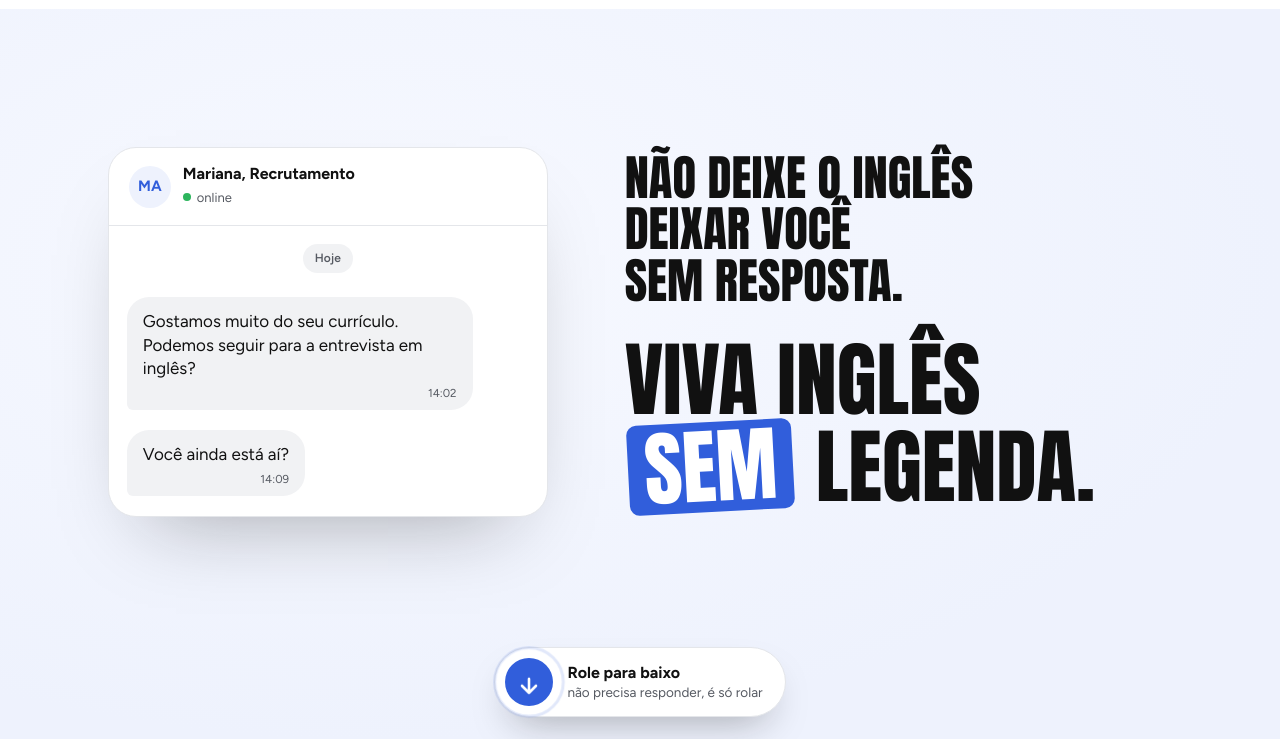
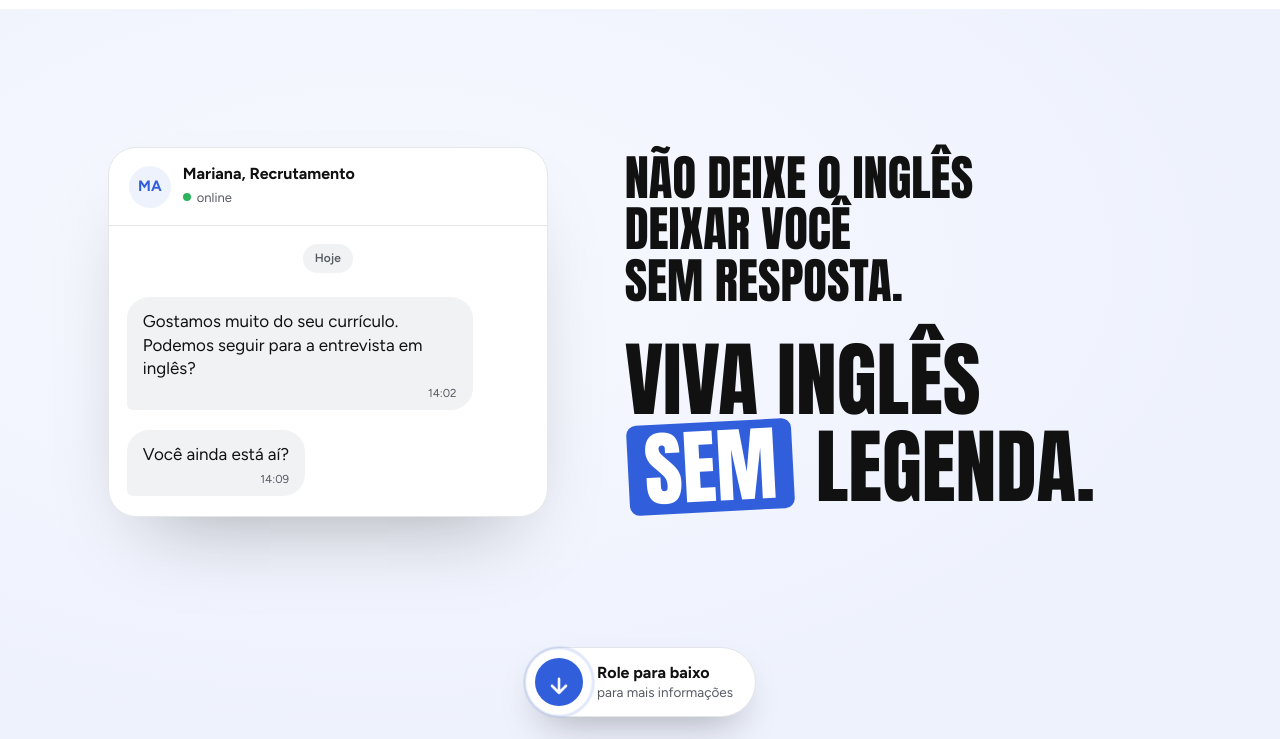
Before and after one commit to teacherbruno01/sem-legenda-site, a plain HTML site: page index.html in a window 1280 px wide. Shown: the part 59-798 px from the top of the page. Drawn offline with Linux system fonts and the light colour scheme.

Commit message:
Update guide button text for clarity

```diff
--- a/index.html
+++ b/index.html
@@ -414,7 +414,7 @@ html:not(.anim) .row[data-until]{display:none}
   <div class="guide">
     <a class="guide-btn" href="#inicio">
       <span class="arrow" aria-hidden="true"><svg viewBox="0 0 24 24" fill="none" stroke="currentColor" stroke-width="2.6" stroke-linecap="round" stroke-linejoin="round"><path d="M12 5v14M5 12l7 7 7-7"/></svg></span>
-      <span><b>Role para baixo</b><small>não precisa responder, é só rolar</small></span>
+      <span><b>Role para baixo</b><small>para mais informações</small></span>
     </a>
   </div>
 </section>
```
